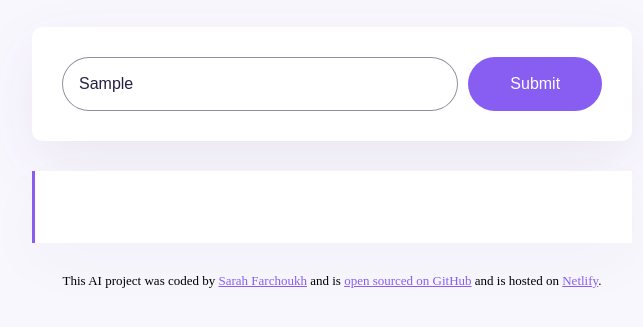
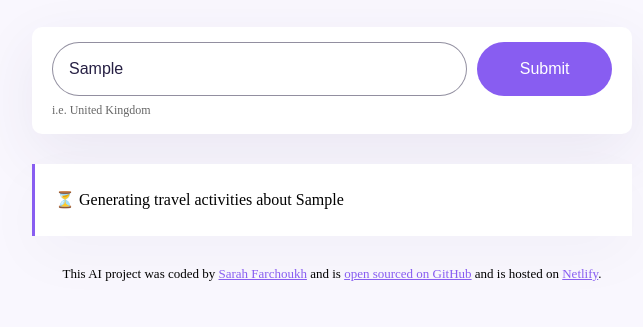
Before and after one commit to sf-95/travel-generator, a plain HTML site: page index.html in a window 1280 px wide. Both pictures are taken after typing "Sample" into the empty fields and a click on the input 843 px from the left and 261 px from the top of the page. Shown: the part 177-504 px from the top of the page, without its empty margins (308-951 px from the left). Drawn offline with nearby package versions, Linux system fonts and the light colour scheme; no server answers.

Commit message:
Improved the user experience

```diff
--- a/index.html
+++ b/index.html
@@ -14,6 +14,7 @@
         <h1>AI Travel Activity Generator</h1>
       </header>
       <main>
+        <div class="form-container">
           <form id="travel-activity-generator-form">
             <input
               type="text"
@@ -26,7 +27,10 @@
             />
             <input type="submit" class="submit-button" />
           </form>
-        <div class="travel-activity" id="default-travel-activity">
+          <div class="hint">i.e. United Kingdom</div>
+        </div>
+
+        <div class="travel-activity hidden" id="travel-activity">
           <br />
         </div>
       </main>
--- a/src/index.js
+++ b/src/index.js
@@ -1,6 +1,6 @@
 function displayTravelActivity(response) {
   console.log("Travel activity generated");
-  new Typewriter("#default-travel-activity", {
+  new Typewriter("#travel-activity", {
     strings: response.data.answer,
     autoStart: true,
     delay: 1,
@@ -19,6 +19,12 @@ function generateTravelActivity(event) {
     "You are an adventurous traveler and love to explore. Your mission is to generate 3 travel activities in basic HTML format - the activity only, not explanation. Do not include a header or title. Please do not include any markdown in the response. Ensure each activity is bullet pointed. Sign the travel activity with 'SheCodes AI' inside a <strong> element at the end. Make sure to follow the user instructions.";
   let apiUrl = `https://api.shecodes.io/ai/v1/generate?prompt=${prompt}&context=${context}&key=${apiKey}`;
 
+  let travelActivityElement = document.querySelector("#travel-activity");
+  travelActivityElement.classList.remove("hidden");
+  travelActivityElement.innerHTML = `<div class="generating">
+     ⏳ Generating travel activities about ${instructionsInput.value}
+    </div>`;
+
   console.log("Generating travel activity");
   console.log(`Prompt: ${prompt}`);
   console.log(`Prompt: ${context}`);
--- a/src/style.css
+++ b/src/style.css
@@ -24,13 +24,23 @@ h1 {
   color: #272044;
 }
 
+.form-container {
+  background-color: white;
+  margin-bottom: 30px;
+  border-radius: 10px;
+  box-shadow: 0px 20px 60px rgba(65, 50, 100, 0.08);
+  padding: 15px 20px;
+}
+
 form {
   display: flex;
-  padding: 30px;
-  background-color: white;
-  border-radius: 10px;
-  box-shadow: 0px 20px 60px rgba(65, 50, 100, 0.08);
-  margin-bottom: 30px;
+}
+
+.hint {
+  line-height: 1.5;
+  margin-top: 5px;
+  font-size: 12px;
+  opacity: 0.6;
 }
 
 .instructions {
@@ -63,6 +73,10 @@ form {
   box-shadow: 0px 20px 60px rgba(39, 33, 66, 0.03);
 }
 
+.hidden {
+  display: none;
+}
+
 .travel-activity strong {
   color: #885df1;
 }
@@ -72,3 +86,19 @@ footer {
   font-size: 13px;
   margin-top: 30px;
 }
+
+.generating {
+  animation: blink-animation 1s steps(5, start) infinite;
+}
+
+@keyframes blink-animation {
+  to {
+    visibility: hidden;
+  }
+}
+
+@-webkit-keyframes blink-animation {
+  to {
+    visibility: hidden;
+  }
+}
```
Lines whose indentation alone changed are shown as unchanged.
